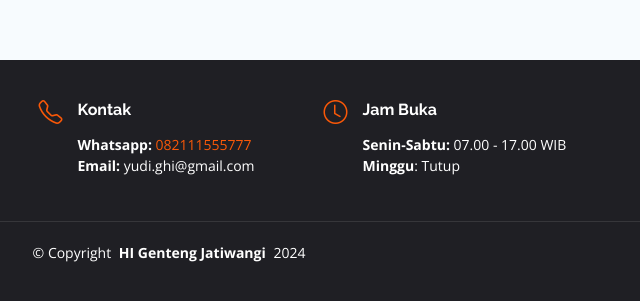
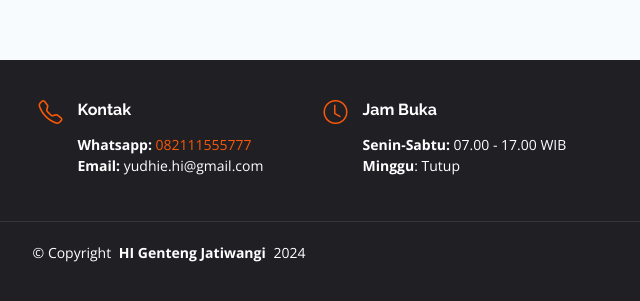
Before and after one commit to cepariefh04/genteng-jatiwangi-app, a plain HTML site: page index.html in a window 1280 px wide. Shown: the part 3506-3807 px from the top of the page, 471-1111 px from the left. Drawn offline with nearby package versions, Linux system fonts and the light colour scheme.

Commit message:
update produk

```diff
--- a/index.html
+++ b/index.html
@@ -431,7 +431,7 @@
             </span>
             <br>
               <strong>Email:</strong>
-              <span>yudi.ghi@gmail.com</span><br>
+              <span>yudhie.hi@gmail.com</span><br>
             </p>
           </div>
         </div>
```
